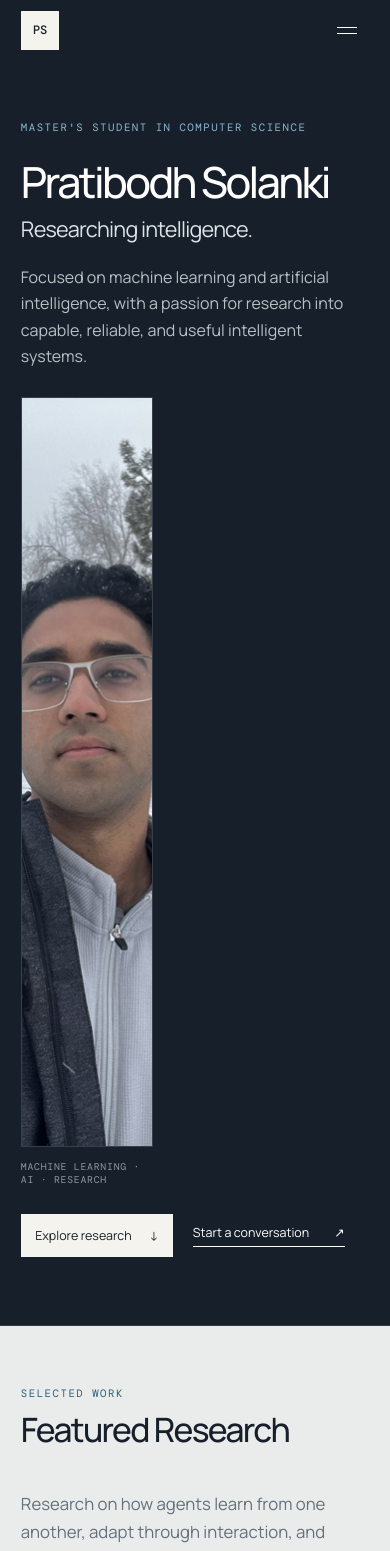
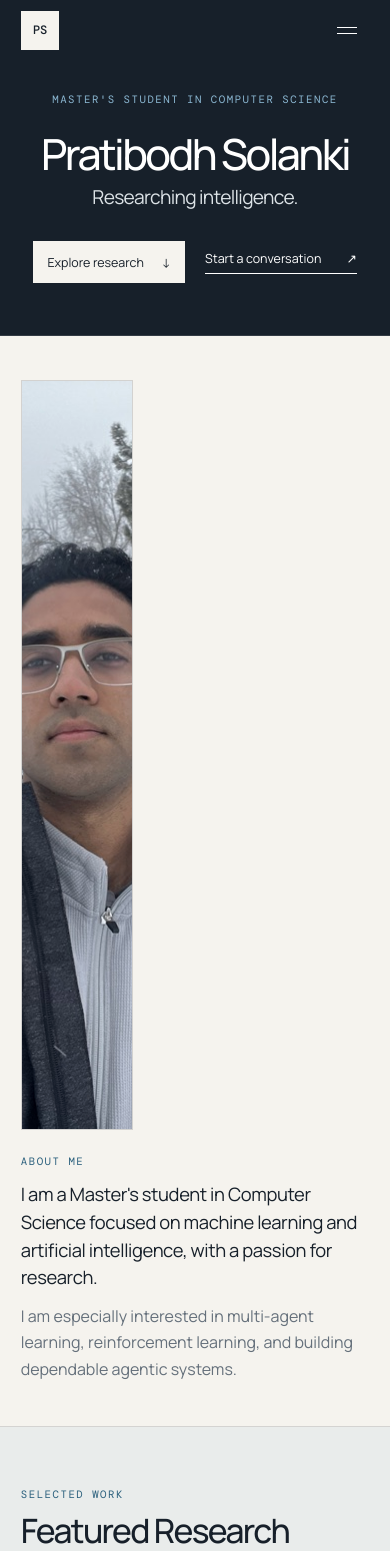
Before and after one commit to programmerPrati/programmerPrati.github.io, a React (Vite) app: page / in a window 390 px wide. Shown: the top 1551 px of the page. Built offline with nearby package versions, Linux system fonts and the light colour scheme; a web font is replaced by a local one.

Commit message:
Restructure hero and profile summary

```diff
--- a/src/App.tsx
+++ b/src/App.tsx
@@ -2,6 +2,7 @@ import { useEffect, useMemo, useState } from 'react'
 import { portfolio } from './data/portfolio'
 
 type SectionId =
+  | 'profile'
   | 'research'
   | 'experience'
   | 'about'
@@ -52,6 +53,7 @@ function App() {
   const sections = useMemo(
     () =>
       [
+        { id: 'profile' as SectionId, label: 'About', show: true },
         {
           id: 'research' as SectionId,
           label: 'Research',
@@ -62,7 +64,6 @@ function App() {
           label: 'Experience',
           show: portfolio.experience.length > 0,
         },
-        { id: 'about' as SectionId, label: 'About', show: true },
         { id: 'education' as SectionId, label: 'Education', show: portfolio.education.length > 0 },
         { id: 'skills' as SectionId, label: 'Skills', show: portfolio.skills.length > 0 },
         { id: 'contact' as SectionId, label: 'Contact', show: true },
@@ -174,27 +175,32 @@ function App() {
       <main id="main-content">
         <section className="hero" id="top">
           <div className="hero-content reveal is-visible">
-            <div className="hero-copy">
-              <p className="eyebrow">{profile.role}</p>
-              <h1>{profile.name}</h1>
-              <p className="hero-tagline">Researching intelligence.</p>
-              <p className="hero-intro">{profile.introduction}</p>
-            </div>
-            <figure className="hero-portrait">
-              <img
-                src="/images/pratibodh-solanki.jpg"
-                alt="Pratibodh Solanki outdoors in winter"
-                width="1000"
-                height="750"
-              />
-              <figcaption>Machine Learning · AI · Research</figcaption>
-            </figure>
+            <p className="eyebrow">{profile.role}</p>
+            <h1>{profile.name}</h1>
+            <p className="hero-tagline">Researching intelligence.</p>
             <div className="hero-actions">
               <a className="button primary" href="#research">
                 Explore research <span aria-hidden="true">↓</span>
               </a>
               <TextLink href={`mailto:${profile.email}`}>Start a conversation</TextLink>
             </div>
+          </div>
+        </section>
+
+        <section className="profile-summary" id="profile">
+          <figure className="profile-summary-portrait reveal">
+            <img
+              src="/images/pratibodh-solanki.jpg"
+              alt="Pratibodh Solanki outdoors in winter"
+              width="1000"
+              height="750"
+            />
+          </figure>
+          <div className="profile-summary-copy reveal">
+            <p className="eyebrow">About me</p>
+            {portfolio.briefAbout.map((paragraph) => (
+              <p key={paragraph}>{paragraph}</p>
+            ))}
           </div>
         </section>
 
@@ -259,7 +265,7 @@ function App() {
 
         <section className="section about" id="about">
           <div className="section-rail about-rail">
-            <SectionHeading eyebrow="Profile" title="About" />
+            <SectionHeading eyebrow="Background" title="More About Me" />
           </div>
           <div className="about-copy reveal">
             {portfolio.about.map((paragraph) => (
--- a/src/data/portfolio.ts
+++ b/src/data/portfolio.ts
@@ -32,8 +32,12 @@ export const portfolio = {
     location: '',
     email: 'pratibodhs@gmail.com',
   },
+  briefAbout: [
+    "I am a Master's student in Computer Science focused on machine learning and artificial intelligence, with a passion for research.",
+    'I am especially interested in multi-agent learning, reinforcement learning, and building dependable agentic systems.',
+  ],
   about: [
-    "I am a Master's student in Computer Science focused on machine learning and artificial intelligence, with a passion for research. I am interested in the ideas and systems that make modern machine learning work, from rigorous experimentation to thoughtful evaluation.",
+    'I am interested in the ideas and systems that make modern machine learning work, from rigorous experimentation to thoughtful evaluation.',
     'My work connects multi-agent learning, reinforcement learning, and agentic systems with the engineering needed to make research ideas dependable in practice.',
   ],
   // Add preprints, code, project pages, and other artifacts to each entry's links.
--- a/src/styles.css
+++ b/src/styles.css
@@ -214,8 +214,8 @@ h3 {
 }
 
 .hero {
-  min-height: 520px;
-  padding: 6.5rem 4.5vw 3.75rem;
+  min-height: 430px;
+  padding: 7rem 4.5vw 4.25rem;
   display: grid;
   place-items: center;
   background: var(--ink);
@@ -225,21 +225,11 @@ h3 {
 }
 
 .hero-content {
-  width: min(100%, 1120px);
-  padding: 1.75rem 0 1rem;
-  display: grid;
-  grid-template-columns: minmax(0, 1fr) minmax(220px, 270px);
-  grid-template-areas:
-    'copy portrait'
-    'actions portrait';
-  column-gap: clamp(3rem, 7vw, 7rem);
-  row-gap: 1.75rem;
+  width: min(100%, 900px);
+  display: flex;
+  flex-direction: column;
   align-items: center;
-}
-
-.hero-copy {
-  grid-area: copy;
-  max-width: 720px;
+  text-align: center;
 }
 
 .hero .eyebrow {
@@ -257,17 +247,17 @@ h3 {
 
 .hero h1 {
   max-width: 900px;
-  margin-bottom: 0.75rem;
-  font-size: clamp(2.8rem, 5vw, 4.6rem);
+  margin-bottom: 0.65rem;
+  font-size: clamp(3rem, 5.5vw, 4.8rem);
   font-weight: 500;
   letter-spacing: -0.06em;
   line-height: 1;
 }
 
 .hero-tagline {
-  margin: 0 0 1.4rem;
+  margin: 0 0 2rem;
   color: #dce2e6;
-  font-size: clamp(1.35rem, 2.35vw, 2.1rem);
+  font-size: clamp(1.2rem, 1.8vw, 1.6rem);
   font-weight: 400;
   letter-spacing: -0.035em;
   line-height: 1.2;
@@ -278,47 +268,12 @@ h3 {
   font-weight: 400;
 }
 
-.hero-intro {
-  max-width: 660px;
-  margin: 0;
-  color: #b9c0c6;
-  font-size: clamp(1rem, 1.35vw, 1.25rem);
-  line-height: 1.65;
-}
-
 .hero-actions {
-  grid-area: actions;
   display: flex;
   flex-wrap: wrap;
   align-items: center;
-  justify-content: flex-start;
+  justify-content: center;
   gap: 1.5rem;
-}
-
-.hero-portrait {
-  grid-area: portrait;
-  width: 100%;
-  max-width: 270px;
-  margin: 0;
-  justify-self: end;
-}
-
-.hero-portrait img {
-  width: 100%;
-  aspect-ratio: 1;
-  display: block;
-  object-fit: cover;
-  object-position: 43% 46%;
-  border: 1px solid rgba(255, 255, 255, 0.14);
-  filter: saturate(0.82) contrast(1.03);
-}
-
-.hero-portrait figcaption {
-  margin-top: 0.8rem;
-  color: #8f989f;
-  font: 300 0.61rem var(--mono);
-  letter-spacing: 0.08em;
-  text-transform: uppercase;
 }
 
 .hero .button.primary {
@@ -361,6 +316,58 @@ h3 {
 
 .text-link:hover span:last-child {
   transform: translate(3px, -3px);
+}
+
+.profile-summary {
+  padding: clamp(2.75rem, 4vw, 3.75rem) 4.5vw;
+  display: grid;
+  grid-template-columns: 160px minmax(0, 760px);
+  justify-content: center;
+  align-items: center;
+  gap: clamp(2.5rem, 5vw, 5rem);
+  background: var(--paper);
+  border-bottom: 1px solid var(--line);
+}
+
+.profile-summary-portrait {
+  width: 160px;
+  margin: 0;
+}
+
+.profile-summary-portrait img {
+  width: 100%;
+  aspect-ratio: 1;
+  display: block;
+  object-fit: cover;
+  object-position: 43% 46%;
+  border: 1px solid var(--line);
+  filter: saturate(0.82) contrast(1.03);
+}
+
+.profile-summary-copy {
+  max-width: 760px;
+}
+
+.profile-summary-copy .eyebrow {
+  margin-bottom: 0.75rem;
+}
+
+.profile-summary-copy > p:not(.eyebrow) {
+  margin-bottom: 0.7rem;
+  color: var(--muted);
+  font-size: clamp(1rem, 1.25vw, 1.16rem);
+  line-height: 1.65;
+}
+
+.profile-summary-copy > .eyebrow + p {
+  color: var(--ink);
+  font-size: clamp(1.15rem, 1.55vw, 1.4rem);
+  letter-spacing: -0.02em;
+  line-height: 1.5;
+}
+
+.profile-summary-copy > p:last-child {
+  margin-bottom: 0;
 }
 
 .section {
@@ -769,31 +776,26 @@ footer a {
   }
 
   .hero {
-    padding: 6.5rem 1.3rem 3.25rem;
+    min-height: 390px;
+    padding: 6.5rem 1.3rem 3.75rem;
   }
 
   .hero-content {
     width: min(100%, 680px);
-    padding: 1.75rem 0 1rem;
-    grid-template-columns: 1fr;
-    grid-template-areas:
-      'copy'
-      'portrait'
-      'actions';
-    gap: 1.75rem;
-  }
-
-  .hero-portrait {
-    width: 148px;
-    justify-self: start;
-  }
-
-  .hero-actions {
-    justify-content: flex-start;
   }
 
   .hero h1 {
     font-size: clamp(2.65rem, 11vw, 3.8rem);
+  }
+
+  .profile-summary {
+    padding: 3rem 1.3rem;
+    grid-template-columns: 132px minmax(0, 1fr);
+    gap: 2.25rem;
+  }
+
+  .profile-summary-portrait {
+    width: 132px;
   }
 
   .section {
@@ -840,15 +842,21 @@ footer a {
 @media (max-width: 620px) {
   .hero {
     min-height: 0;
-    padding-top: 5.75rem;
-  }
-
-  .hero-portrait {
-    width: 132px;
+    padding: 5.75rem 1.3rem 3.25rem;
   }
 
   .hero-actions {
     gap: 1.25rem;
+  }
+
+  .profile-summary {
+    padding-block: 2.75rem;
+    grid-template-columns: 1fr;
+    gap: 1.5rem;
+  }
+
+  .profile-summary-portrait {
+    width: 112px;
   }
 
   .project-grid,
```
